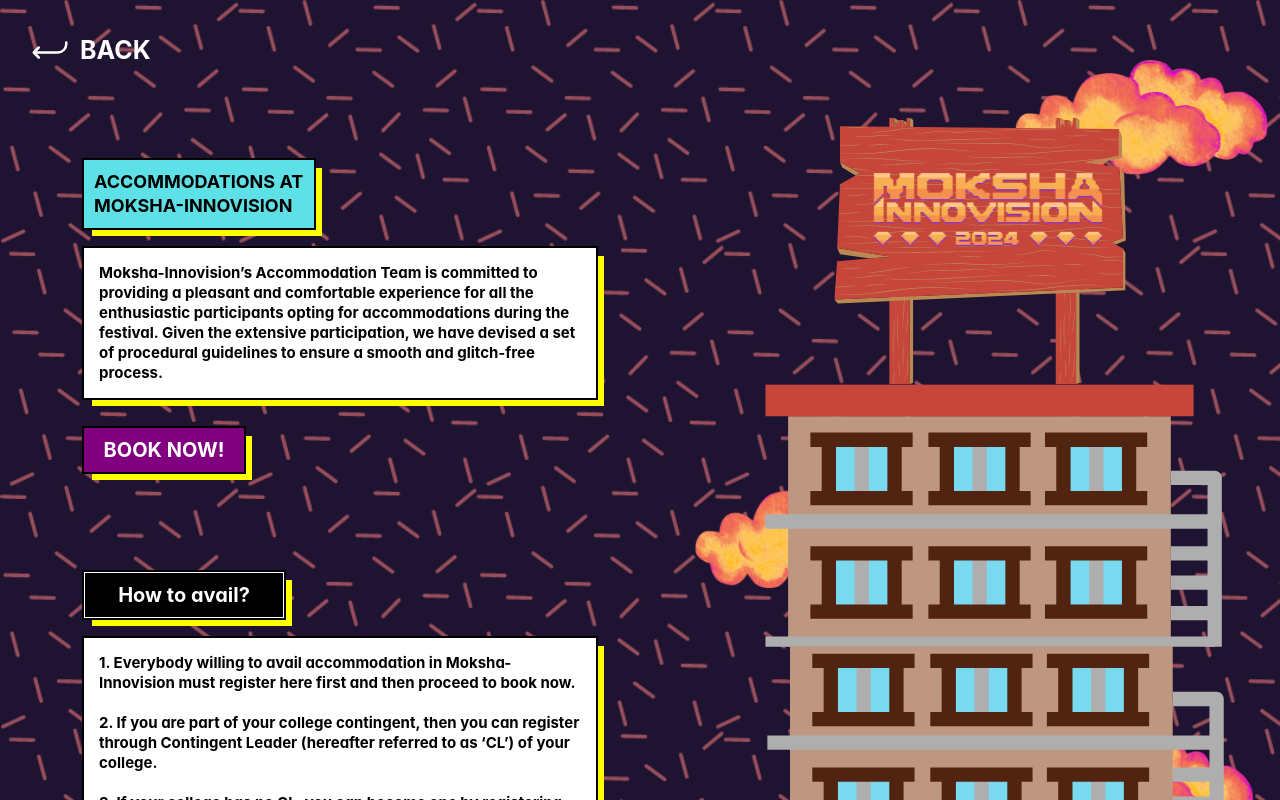
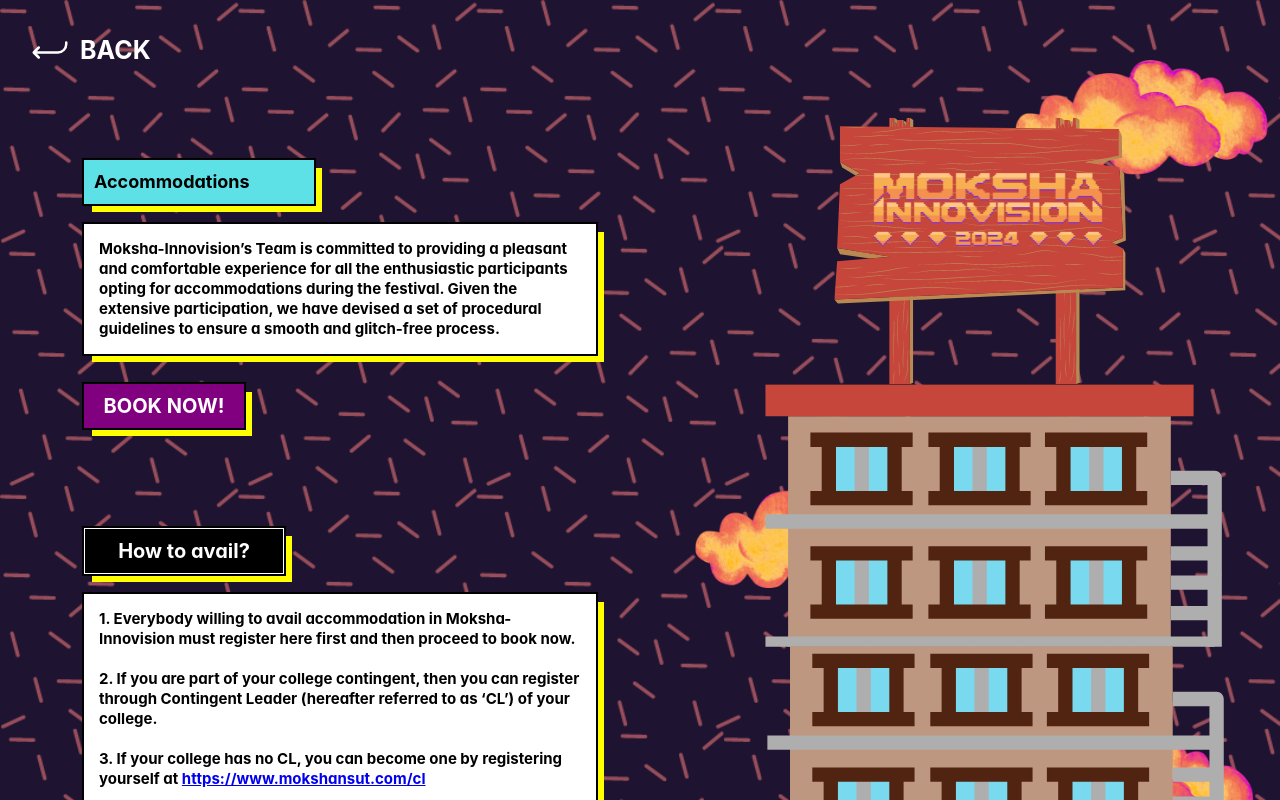
Before and after one commit to PranavChauhan22/moksha, a React (Create React App) app: page /accommodation in a window 1280 px wide. Shown: the top 800 px of the page. Built offline with nearby package versions, Linux system fonts and the light colour scheme; a web font is replaced by a local one.

Commit message:
txt - update 2.0

```diff
--- a/src/components/accomodation/Accomodation.js
+++ b/src/components/accomodation/Accomodation.js
@@ -28,10 +28,10 @@ function Accomodation() {
         {/* <div className="cloud"></div>
         <div className="cloud1"></div> */}
         <div className="acc_head">
-          <div className="acc_p">ACCOMMODATIONS AT MOKSHA-INNOVISION
+          <div className="acc_p">Accommodations
 </div>
           <div className="acc_s">
-          Moksha-Innovision’s Accommodation Team is committed to providing a pleasant and comfortable experience for all the enthusiastic participants opting for accommodations during the festival. Given the extensive participation, we have devised a set of procedural guidelines to ensure a smooth and glitch-free process.
+          Moksha-Innovision’s Team is committed to providing a pleasant and comfortable experience for all the enthusiastic participants opting for accommodations during the festival. Given the extensive participation, we have devised a set of procedural guidelines to ensure a smooth and glitch-free process.
           </div>
           <a href="https://accommodations.mokshansut.com/" target={"_blank"} style={{textDecoration:"none"}}>
 
```
